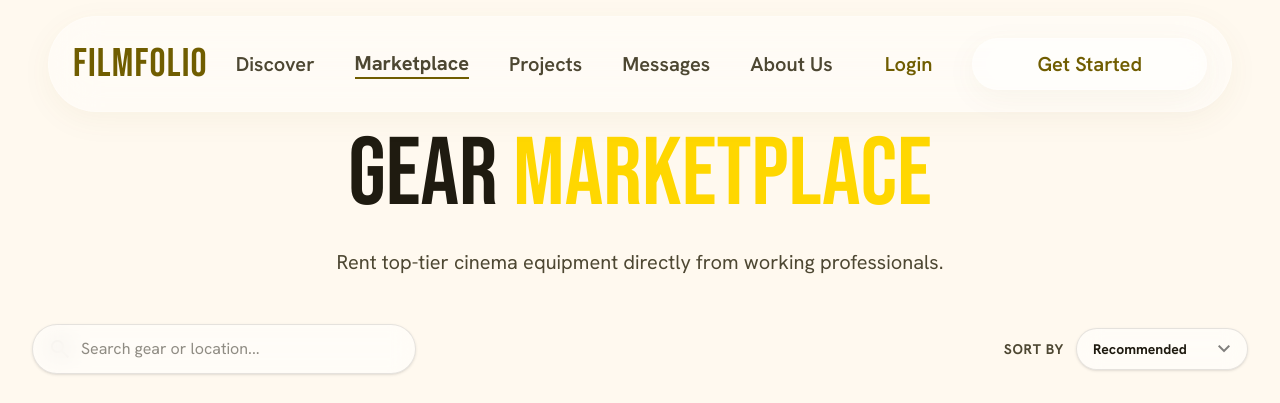
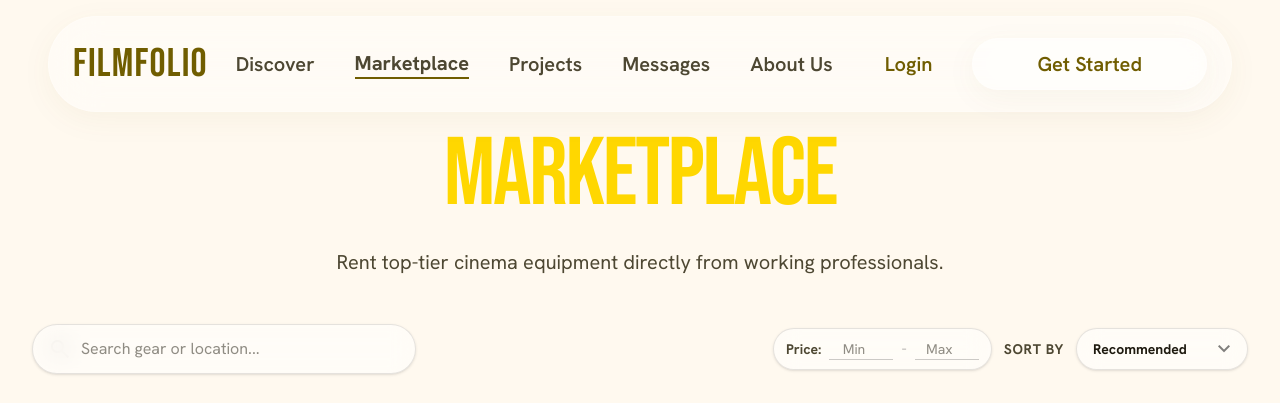
Before and after one commit to Naveen-Deevi/FilmFolio, a Next.js app: page /marketplace in a window 1280 px wide. Shown: the top 403 px of the page. Built offline with nearby package versions, Linux system fonts and the light colour scheme; no server answers.

Commit message:
fix: Final marketplace and footer polish
- Added min/max price range filter to marketplace
- Standardized marketplace page heading to match nav
- Added missing aria-labels to footer social icons

```diff
--- a/app/marketplace/page.tsx
+++ b/app/marketplace/page.tsx
@@ -8,6 +8,8 @@ export default function MarketplacePage() {
   const [activeCategory, setActiveCategory] = useState("All Gear");
   const [searchQuery, setSearchQuery] = useState("");
   const [sortBy, setSortBy] = useState("recommended");
+  const [minPrice, setMinPrice] = useState("");
+  const [maxPrice, setMaxPrice] = useState("");
   const [isLoading, setIsLoading] = useState(true);
 
   // Simulate initial load for async feel
@@ -36,6 +38,14 @@ export default function MarketplacePage() {
       );
     }
 
+    // Filter by Price Range
+    if (minPrice !== "") {
+      result = result.filter(item => item.pricePerDay >= Number(minPrice));
+    }
+    if (maxPrice !== "") {
+      result = result.filter(item => item.pricePerDay <= Number(maxPrice));
+    }
+
     // Sort
     switch (sortBy) {
       case "price-asc":
@@ -53,14 +63,14 @@ export default function MarketplacePage() {
     }
 
     return result;
-  }, [activeCategory, searchQuery, sortBy]);
+  }, [activeCategory, searchQuery, sortBy, minPrice, maxPrice]);
 
   return (
     <main className="w-full pt-32 pb-24 px-4 sm:px-8 max-w-7xl mx-auto relative">
       {/* Header */}
       <div className="mb-12 text-center max-w-3xl mx-auto">
-        <h1 className="font-display text-6xl md:text-8xl mb-6 text-[var(--color-text-main)]">
-          GEAR <span className="text-[var(--color-primary)]">MARKETPLACE</span>
+        <h1 className="font-display text-6xl md:text-8xl mb-6 text-[var(--color-primary)] tracking-tight">
+          MARKETPLACE
         </h1>
         <p className="font-sans text-xl text-[var(--color-text-secondary)]">
           Rent top-tier cinema equipment directly from working professionals.
@@ -79,7 +89,27 @@ export default function MarketplacePage() {
             className="w-full pl-12 pr-4 py-3 rounded-full border border-black/10 bg-white/50 backdrop-blur-md shadow-sm focus:outline-none focus:ring-2 focus:ring-[var(--color-primary)] focus:bg-white transition-all font-sans"
           />
         </div>
-        <div className="flex items-center gap-3 w-full md:w-auto">
+
+        <div className="flex flex-wrap items-center justify-center md:justify-end gap-3 w-full md:w-auto">
+          {/* Price Range */}
+          <div className="flex items-center gap-2 bg-white/50 backdrop-blur-md px-3 py-2 rounded-full border border-black/10 shadow-sm">
+            <span className="font-sans text-sm font-bold text-[var(--color-text-secondary)]">Price:</span>
+            <input
+              type="number"
+              placeholder="Min"
+              value={minPrice}
+              onChange={(e) => setMinPrice(e.target.value)}
+              className="w-16 bg-transparent border-b border-black/20 focus:border-[var(--color-primary)] focus:outline-none text-sm font-sans text-center"
+            />
+            <span className="text-black/30">-</span>
+            <input
+              type="number"
+              placeholder="Max"
+              value={maxPrice}
+              onChange={(e) => setMaxPrice(e.target.value)}
+              className="w-16 bg-transparent border-b border-black/20 focus:border-[var(--color-primary)] focus:outline-none text-sm font-sans text-center"
+            />
+          </div>
           <span className="font-sans text-sm font-bold text-[var(--color-text-secondary)] uppercase tracking-wider">Sort by</span>
           <div className="relative">
             <select
@@ -183,6 +213,8 @@ export default function MarketplacePage() {
                 onClick={() => {
                   setSearchQuery("");
                   setActiveCategory("All Gear");
+                  setMinPrice("");
+                  setMaxPrice("");
                 }}
                 className="mt-8 px-8 py-3 rounded-full bg-black text-white hover:bg-[var(--color-primary)] font-bold text-sm transition-all shadow-lg hover:shadow-xl hover:-translate-y-0.5"
               >
--- a/components/Footer.tsx
+++ b/components/Footer.tsx
@@ -30,13 +30,13 @@ export default function Footer() {
           <div className="flex flex-col gap-md">
             <h6 className="font-title-md text-title-md text-on-surface">Connect</h6>
             <div className="flex gap-md text-primary">
-              <a className="p-2 -m-2 hover:scale-110 transition-transform flex items-center justify-center" href="#">
+              <a className="p-2 -m-2 hover:scale-110 transition-transform flex items-center justify-center" href="#" aria-label="Website">
                 <span className="material-symbols-outlined text-[28px]">public</span>
               </a>
-              <a className="p-2 -m-2 hover:scale-110 transition-transform flex items-center justify-center" href="#">
+              <a className="p-2 -m-2 hover:scale-110 transition-transform flex items-center justify-center" href="#" aria-label="Videos">
                 <span className="material-symbols-outlined text-[28px]">video_stable</span>
               </a>
-              <a className="p-2 -m-2 hover:scale-110 transition-transform flex items-center justify-center" href="#">
+              <a className="p-2 -m-2 hover:scale-110 transition-transform flex items-center justify-center" href="#" aria-label="Photography">
                 <span className="material-symbols-outlined text-[28px]">camera</span>
               </a>
             </div>
```
